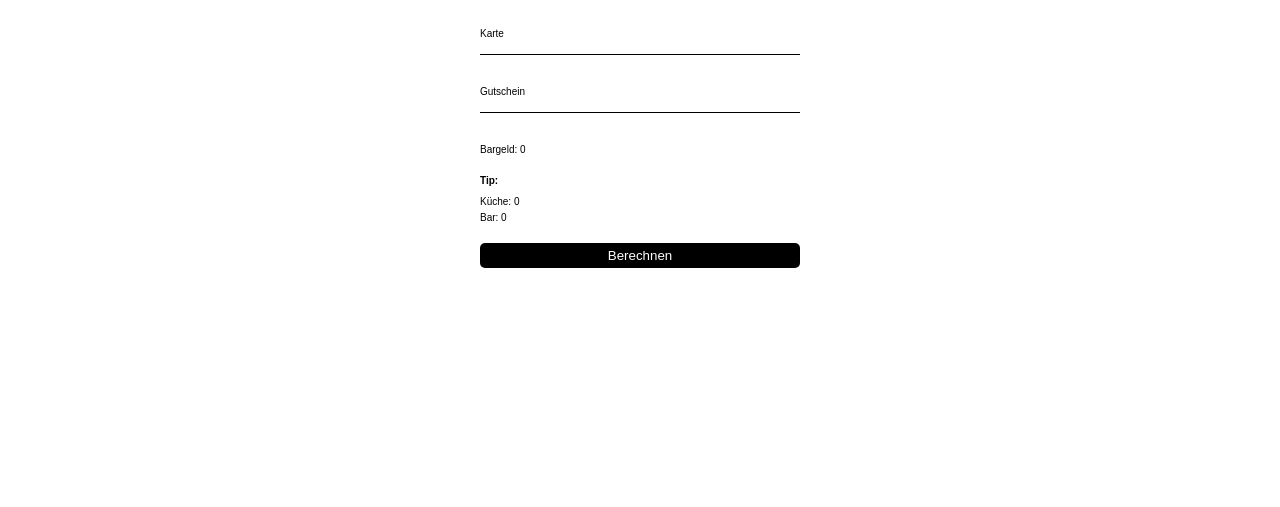
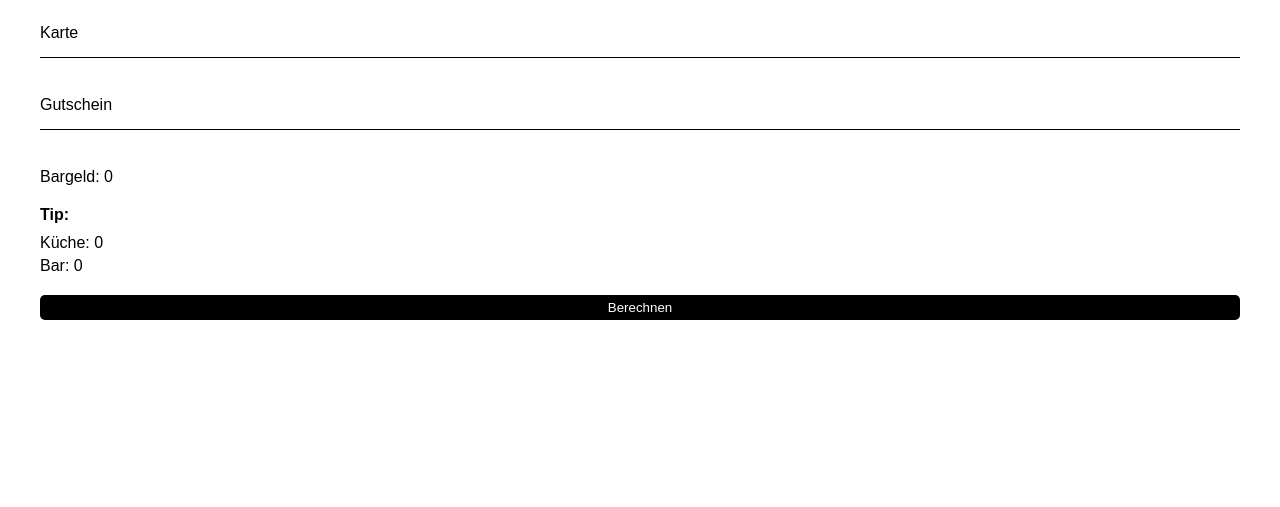
Before and after one commit to Kilian-Liebich/abrechnungsrechner, a plain HTML site: page index.html in a window 1280 px wide. Shown: the part 293-800 px from the top of the page. Drawn offline with Linux system fonts and the light colour scheme.

Commit message:
Change sizes

```diff
--- a/style.css
+++ b/style.css
@@ -7,14 +7,13 @@
 }
 
 html {
-  font-size: 62.5%;
+  /* font-size: 62.5%; */
   font-family: Arial, Helvetica, sans-serif;
 }
 
 body {
-  height: 100vh;
   width: 100%;
-  /* background-color: #0f0f0f; */
+  height: 100svh;
   color: #000;
   display: flex;
   align-items: center;
@@ -23,11 +22,9 @@ body {
 
 .wrapper {
   width: 100%;
+  height: 400px
   max-width: 400px;
-  height: 50%;
   padding: 20px 40px;
-  /* background-color: #fff; */
-  /* border-radius: 7px; */
   text-align: center;
 }
 
```
